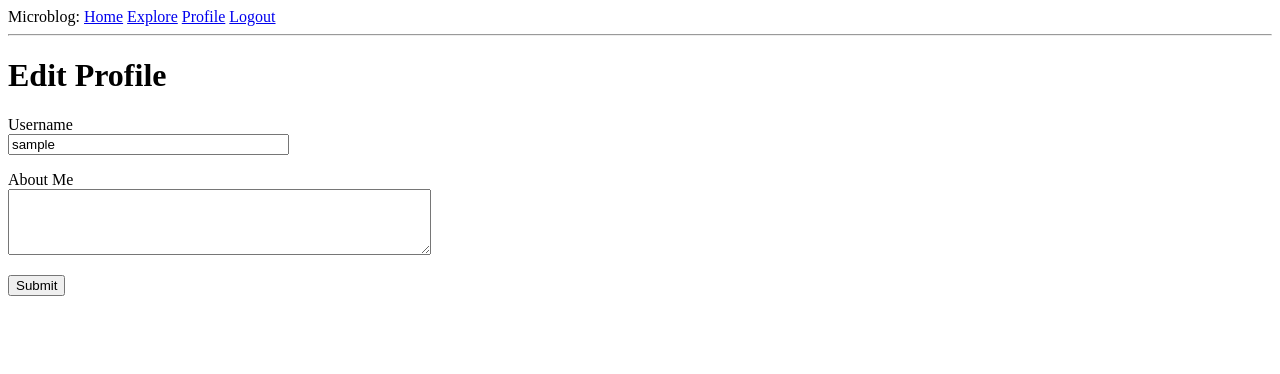
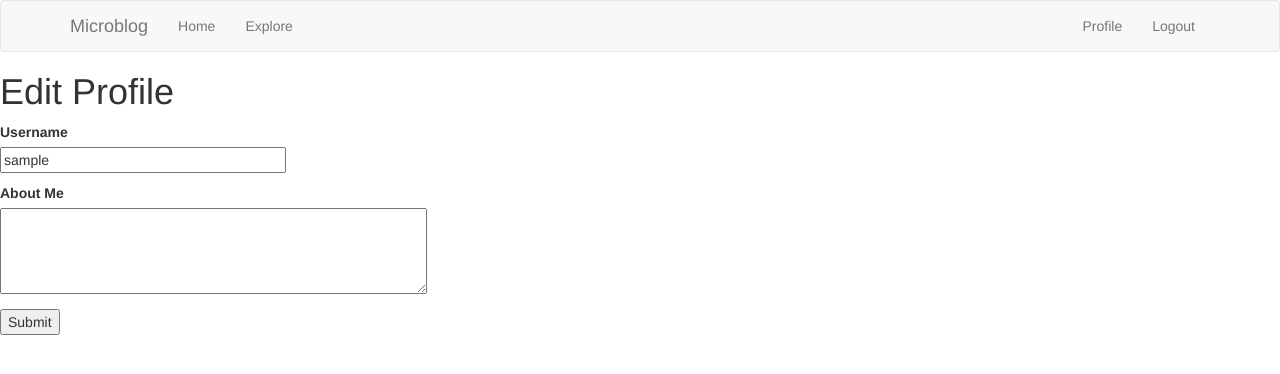
Before and after one commit to nageshpk/mega-flask, a Flask app: page /edit_profile in a window 1280 px wide. Shown: the top 374 px of the page. Run offline with Flask 3, Linux system fonts and the light colour scheme; the visitor is signed in with stand-in values (Sample User, id 1); data comes from the database, SQL or seed files in the repository; some libraries are stand-ins or nearby versions.

Commit message:
extend bootstrap base template

```diff
--- a/app/templates/base.html
+++ b/app/templates/base.html
@@ -1,36 +1,52 @@
-<!DOCTYPE html>
-<html lang="en">
-<head>
-    <meta charset="UTF-8">
-    <meta http-equiv="X-UA-Compatible" content="IE=edge">
-    <meta name="viewport" content="width=device-width, initial-scale=1.0">
+{% extends 'bootstrap/base.html' %}
+
+{% block title %}
     {% if title %}
     <title>{{ title }} - Microblog</title>
     {% else %}
     <title>Welcome to Microblog!</title>
     {% endif %}
-</head>
-<body>
-    <div>Microblog:
-        <a href="{{ url_for('index') }}">Home</a>
-        <a href="{{url_for('explore')}}">Explore</a>
-        {% if current_user.is_anonymous %}
-        <a href="{{ url_for('login') }}">Login</a>
-        {% else %}
-        <a href="{{ url_for('user', username=current_user.username) }}">Profile</a>
-        <a href="{{ url_for('logout') }}">Logout</a>
-        {% endif %}
+{% endblock %}
+
+{% block navbar %}
+<nav class="navbar navbar-default">
+    <div class="container">
+        <div class="navbar-header">
+            <button type="button" class="navbar-toggle collapsed" data-toggle="collapse" data-target="#bs-example-navbar-collapse-1" aria-expanded="false">
+                <span class="sr-only">Toggle navigation</span>
+                <span class="icon-bar"></span>
+                <span class="icon-bar"></span>
+                <span class="icon-bar"></span>
+            </button>
+            <a class="navbar-brand" href="{{ url_for('index') }}">Microblog</a>
+        </div>
+        <div class="collapse navbar-collapse" id="bs-example-navbar-collapse-1">
+            <ul class="nav navbar-nav">
+                <li><a href="{{ url_for('index') }}">Home</a></li>
+                <li><a href="{{ url_for('explore') }}">Explore</a></li>
+            </ul>
+            <ul class="nav navbar-nav navbar-right">
+                {% if current_user.is_anonymous %}
+                <li><a href="{{ url_for('login') }}">Login</a></li>
+                {% else %}
+                <li><a href="{{ url_for('user', username=current_user.username) }}">Profile</a></li>
+                <li><a href="{{ url_for('logout') }}">Logout</a></li>
+                {% endif %}
+            </ul>
+        </div>
     </div>
-    <hr>
+</nav>
+{% endblock %}
+
+{% block content %}
+<div class="container">
     {% with messages = get_flashed_messages() %}
     {% if messages %}
-    <ul>
         {% for message in messages %}
-        <li>{{ message }}</li>
+        <div class="alert alert-info" role="alert">{{ message }}</div>
         {% endfor %}
-    </ul>
     {% endif %}
     {% endwith %}
-    {% block content %} {% endblock %}
-</body>
-</html>
+    {% block app_content %} {% endblock %}
+</div>
+{% endblock %}
```
